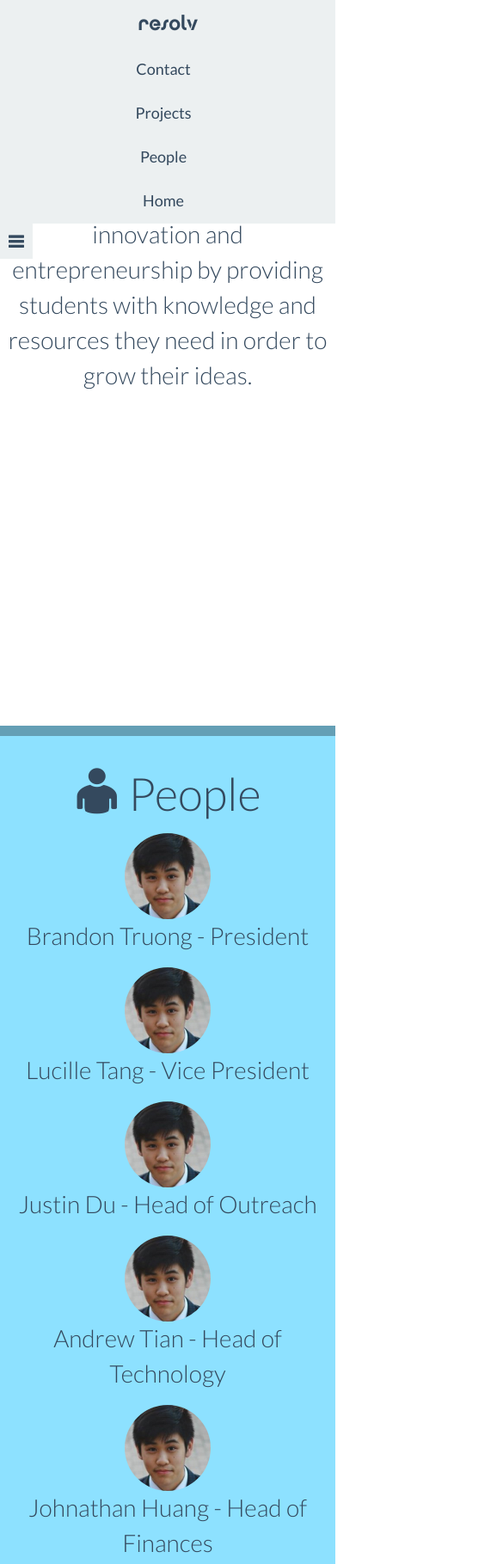
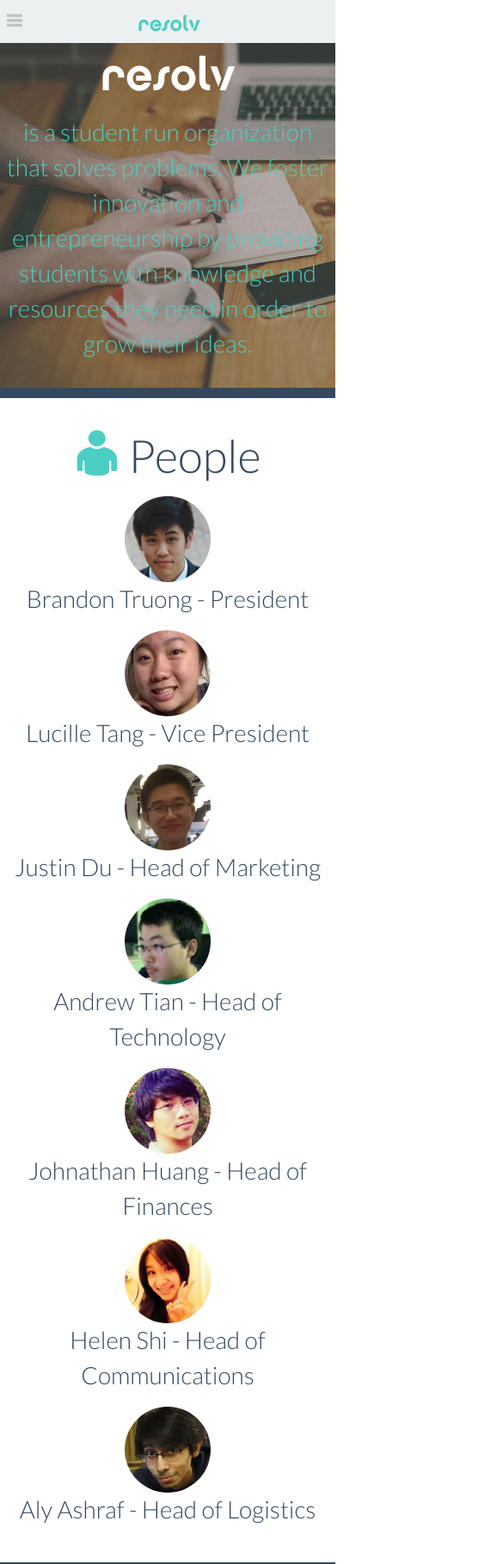
Before and after one commit to resolvclub/resolv, a plain HTML site: page index.html in a window 390 px wide. Shown: the top 1819 px of the page at 86% size, 585 px wide, since content can reach past the window. Drawn offline with nearby package versions, Linux system fonts and the light colour scheme.

Commit message:
Overhaul on some design stuff

```diff
--- a/css/main.css
+++ b/css/main.css
@@ -101,8 +101,16 @@
   src: url('../fonts/font.ttf') format('truetype'); /* Chrome 4+, Firefox 3.5, Opera 10+, Safari 3—5 */
 }
 
+.menuToggle{
+    display:none;
+}
+
 *, a{
-    color:#34495e;
+/*    color:#34495e;*/
+}
+
+a{
+    color:#4CCEC2;
 }
 
 .logo{
@@ -127,16 +135,17 @@
 }
 
 nav{
-    background-color:#ecf0f1;
+    /*background-color:#ecf0f1;*/
     height:50px;
-    padding-left:10px;
     display:block;
     position:fixed;
     width:100%;
+    z-index:1000;
 }
 
 nav h6{
     float:left;
+    margin-left:10px;
 }
 
 nav ul{
@@ -185,6 +194,7 @@
 
 h2 span{
     margin-right:10px;
+    color:#89D94D;
 }
 
 a > i, a > p{
@@ -197,12 +207,10 @@
     color:#bdc3c7;
 }
 
-.menuToggle{
-    margin-top:50px;
-    background-color:#ecf0f1;
-    padding:5px 10px;
-    position:fixed;
+#home p, h2 span{
+    color:#4CCEC2;
 }
+
 /* ==========================================================================
    Specifics
    ========================================================================== */
@@ -212,13 +220,26 @@
 */
 
 #home{
-    padding-top:15%;
+    padding-top:10%;
+    padding-bottom:30px;
+    height:auto;
+    background-image:url(../images/splash/hello.jpg);
+    background-size:cover;
+    background-repeat: no-repeat;
+    background-position: 0px -100px;
+}
+
+h1.logo{
+    /*text-shadow: 0px 0px 30px rgba(255, 255, 255, 1);*/
+    color:#FFF;
+    font-size:3em;
 }
 
 #home p{
     width:769px;
     margin-left:auto;
     margin-right:auto;
+    margin-bottom:0px;
 }
 
 /*
@@ -226,7 +247,6 @@
 */
 
 #people{
-    background-color:#8DE1FF;
     min-height:1000px;
 }
 
@@ -256,8 +276,8 @@
     Projects
 */
 
-#projects{
-    background-color:#FF3D69;
+.projectContainer a{
+    color:#34495e;
 }
 
 .projectContainer{
@@ -272,7 +292,11 @@
 */
 
 #contact{
-    background-color:#FFF443;
+    background-color:#34495e;
+}
+
+#contact > *{
+    color:white !important;
 }
 
 .projectPage{
@@ -286,37 +310,66 @@
    Mobile Changes
    ========================================================================== */
 @media (max-width:768px){
+
+    .menuToggle{
+        background-color:#ecf0f1;
+        padding:8px;
+        position:fixed;
+        float:right;
+    }
     nav{
         background-color:#ecf0f1;
         display:block;
         position:fixed;
         width:100%;
-        height:260px;
+        height:50px;
         text-align:center;
         padding:none;
+
     }
 
-    nav h6{
+    nav ul{
+        padding:0;
+        width:100%;
+        background-color:inherit;
+        display:none;
+    }
+
+    nav .logo{
+        width:70px;
         float:none;
-        margin-left:-10px;
+        font-size:300px;
+        display:block;
+        margin-left:auto;
+        margin-right:auto;
+    }
+
+    nav .logo h6{
+        font-size:25px;
+        margin-left:0;
     }
 
     nav ul li{
-        display:block;
         width:100%;
         float:none;
     }
 
     nav ul li a{
-        padding:10px;
         width:100%;
-        margin-left:-30px;
         float:left;
     }
 
     .menuToggle{
-        margin-top:260px;
+        margin-top:0px;
         display:block;
+    }
+
+    #home{
+        padding-top:30px;
+        padding-bottom:30px;
+        min-width:100%;
+        background-size:cover;
+        background-position: 0px 0px;
     }
 
     #home p{
@@ -331,12 +384,24 @@
     .profiles{
         width:100%;
         float:none;
-
     }
 
     .profile{
         width:100%;
         float:none;
+    }
+
+    .projectPage{
+        width:100%;
+        padding:10px
+    }
+
+    .projectPage p{
+        font-size:1.2em;
+    }
+
+    .projectContainer {
+        width:100%;
     }
 
     .projectContainer > section > img{
--- a/index.html
+++ b/index.html
@@ -25,6 +25,7 @@
         <![endif]-->
         <nav role='navigation'>
             <a class="logo" href="#home"><h6>resolv</h6></a>
+            <a class="menuToggle"><span class='fui-list'></span></a>
             <ul>
                 <li><a href='#contact' title='Contact'>Contact</a></li>
                 <li><a href='#projects' title='Projects'>Projects</a></li>
@@ -32,7 +33,7 @@
                 <li><a href='#home' title='Home'>Home</a></li>
             </ul>
         </nav>
-            <a><span class='menuToggle fui-list'></span></a>
+
             <section id='home'>
                 <div id="hello">
                     <h1 class="logo">resolv</h1>
@@ -43,7 +44,7 @@
 
             <section id="people">
                 <div class="progress">
-                    <div class="progress-bar" style="width:100%; background-color:#649FB5;"></div>
+                    <div class="progress-bar" style="width:100%; background-color:#34495e;"></div>
                 </div>
                 <h2><span class="fui-user"></span>People</h2>
                 <div class='profiles'>
@@ -52,27 +53,27 @@
                         <p class='lead person'>Brandon Truong - President</p>
                     </div>
                     <div class="profile">
-                        <div class="circular"><img src="images/profiles/brandon.jpg" alt="" /></div>
+                        <div class="circular"><img src="images/profiles/lucille.jpg" alt="" /></div>
                         <p class='lead person'>Lucille Tang - Vice President</p>
                     </div>
                     <div class="profile">
-                        <div class="circular"><img src="images/profiles/brandon.jpg" alt="" /></div>
-                        <p class='lead person'>Justin Du - Head of Outreach</p>
+                        <div class="circular"><img src="images/profiles/justin.jpg" alt="" /></div>
+                        <p class='lead person'>Justin Du - Head of Marketing</p>
                     </div>
                     <div class="profile">
-                        <div class="circular"><img src="images/profiles/brandon.jpg" alt="" /></div>
+                        <div class="circular"><img src="images/profiles/andrew.jpg" alt="" /></div>
                         <p class='lead person'>Andrew Tian - Head of Technology</p>
                     </div>
                     <div class="profile">
-                        <div class="circular"><img src="images/profiles/brandon.jpg" alt="" /></div>
+                        <div class="circular"><img src="images/profiles/jonathan.jpg" alt="" /></div>
                         <p class='lead person'>Johnathan Huang - Head of Finances</p>
                     </div>
                     <div class="profile">
-                        <div class="circular"><img src="images/profiles/brandon.jpg" alt="" /></div>
+                        <div class="circular"><img src="images/profiles/helen.jpg" alt="" /></div>
                         <p class='lead person'>Helen Shi - Head of Communications</p>
                     </div>
                     <div class="profile">
-                        <div class="circular"><img src="images/profiles/brandon.jpg" alt="" /></div>
+                        <div class="circular"><img src="images/profiles/aly.jpg" alt="" /></div>
                         <p class='lead person'>Aly Ashraf - Head of Logistics</p>
                     </div>
                 </div>
@@ -80,7 +81,7 @@
 
             <section id='projects'>
                 <div class="progress">
-                    <div class="progress-bar" style="width:100%; background-color:#C12E50;"></div>
+                    <div class="progress-bar" style="width:100%; background-color:#34495e;"></div>
                 </div>
                 <h2><span class="fui-new"></span>Projects</h2>
                 <div class="projectContainer">
@@ -96,12 +97,13 @@
                     <a href="mikey.html" class='project'>
                         <p class="lead">Mikey's Run</p>
                     </a>
+                    <a><p class="lead">Many more coming soon...</p></a>
                 </div>
             </section>
 
             <section id='contact'>
                 <div class="progress">
-                    <div class="progress-bar" style="width:100%; background-color:#B5AD30;"></div>
+                    <div class="progress-bar" style="width:100%; background-color:#34495e;"></div>
                 </div>
                 <h2><span class="fui-mail"></span>Contact</h2>
                 <p class="lead" style="margin:0">Say hello</p>
@@ -128,12 +130,14 @@
         <script src='js/plugins.js'></script>
         <script src='js/main.js'></script>
         <script>
-            // (function(b,o,i,l,e,r){b.GoogleAnalyticsObject=l;b[l]||(b[l]=
-            // function(){(b[l].q=b[l].q||[]).push(arguments)});b[l].l=+new Date;
-            // e=o.createElement(i);r=o.getElementsByTagName(i)[0];
-            // e.src='//www.google-analytics.com/analytics.js';
-            // r.parentNode.insertBefore(e,r)}(window,document,'script','ga'));
-            // ga('create','UA-XXXXX-X');ga('send','pageview');
+          (function(i,s,o,g,r,a,m){i['GoogleAnalyticsObject']=r;i[r]=i[r]||function(){
+          (i[r].q=i[r].q||[]).push(arguments)},i[r].l=1*new Date();a=s.createElement(o),
+          m=s.getElementsByTagName(o)[0];a.async=1;a.src=g;m.parentNode.insertBefore(a,m)
+          })(window,document,'script','//www.google-analytics.com/analytics.js','ga');
+
+          ga('create', 'UA-52313842-1', 'auto');
+          ga('send', 'pageview');
+
         </script>
     </body>
 </html>
--- a/js/main.js
+++ b/js/main.js
@@ -1,19 +1,14 @@
 $(document).ready(function(){
 	$('#hello > *').fadeIn(1000);
 	$('.projectPage > *').fadeIn(1000);
-	var menuDown = true;
-	var thin = false;
-	var amt;
+	var menuDown = false;
 	$('.menuToggle').click(function(){
-		amt = ($(document).width() < 769) ? 260 : 50;
 		if(menuDown == true){
-			$('nav').slideUp(500);
-			$('.menuToggle').animate({marginTop: "0px"}, 500);
+			$('nav ul').slideUp(300);
 			menuDown = false;
 		}
 		else{
-			$('nav').slideDown(500);
-			$('.menuToggle').animate({marginTop: "+=" + amt.toString() + "px"}, 500);
+			$('nav ul').slideDown(300);
 			menuDown = true;
 		}
 	});
```
Also changed, not shown: 404.html (+10 -0 lines), ideafest.html (+8 -6 lines), mikey.html (+8 -6 lines), minecraft.html (+8 -6 lines), projectTemplate.html (+8 -6 lines), smokefree.html (+8 -6 lines), favicon.ico, images/profiles/1979744_693138527396451_1246849588_n.jpg (added), images/profiles/aly.jpg (added), images/profiles/andrew.jpg (added), images/profiles/helen.jpg (added), images/profiles/jonathan.jpg (added), images/profiles/justin.jpg (added), images/profiles/lucille.jpg (added), 1 more files.
